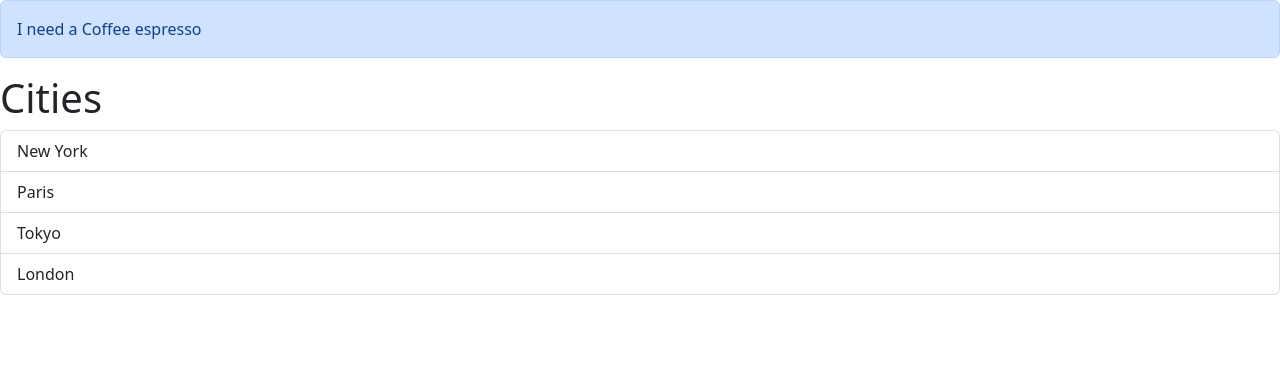
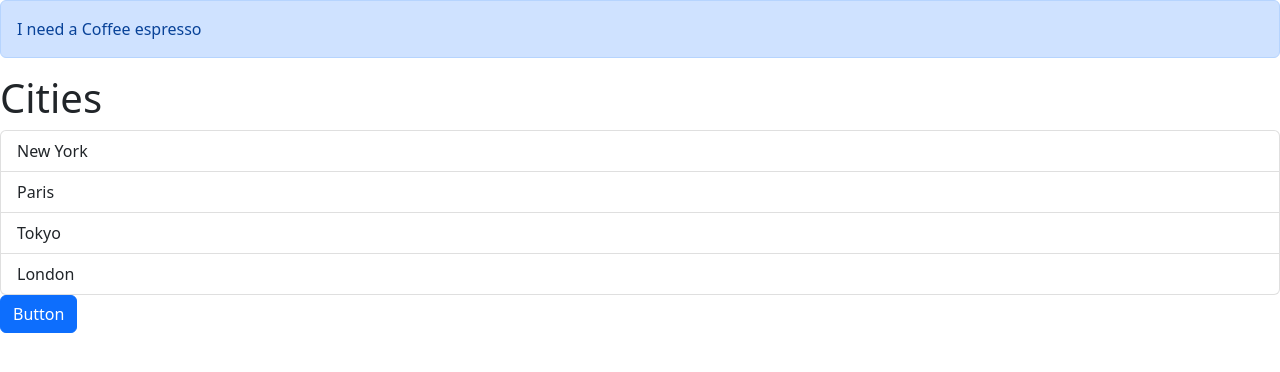
Before and after one commit to nourelkhoury12/code-mosh, a React (Vite) app: page / in a window 1280 px wide. Shown: the top 372 px of the page. Built offline with nearby package versions, Linux system fonts and the light colour scheme.

Commit message:
13 - implment a button compoment

```diff
--- a/src/App.tsx
+++ b/src/App.tsx
@@ -1,5 +1,6 @@
 import ListGroup from "./components/ListGroup";
 import Alert from "./components/Alert";
+import Button from "./components/Button";
 
 function App() {
   let items = ['New York', 'Paris', 'Tokyo', 'London'];
@@ -11,6 +12,7 @@
     <div className="App">
       <Alert>I need a Coffee <span>espresso</span></Alert>
       <ListGroup items={items} heading="Cities"  onSelectedItem={handleSelectItem}/>
+      <Button onClick={() => console.log("Clicked")}>Button</Button>
     </div>
   )
 }
--- a/src/components/Alert.tsx
+++ b/src/components/Alert.tsx
@@ -1,7 +1,6 @@
 import { ReactNode } from "react"
 
 interface Props {
-
     children: ReactNode
 }
 
--- /dev/null
+++ b/src/components/Button.tsx
@@ -0,0 +1,15 @@
+interface Props {
+    children: string;
+    color?: 'primary' | 'secondary' | 'danger';
+    onClick: () => void
+}
+
+const Button = ({ children, onClick, color = "primary" }: Props) => {
+  return (
+    <div>
+      <button type="button" className={'btn btn-' + color} onClick={onClick}>{children}</button>
+    </div>
+  )
+}
+
+export default Button
```
